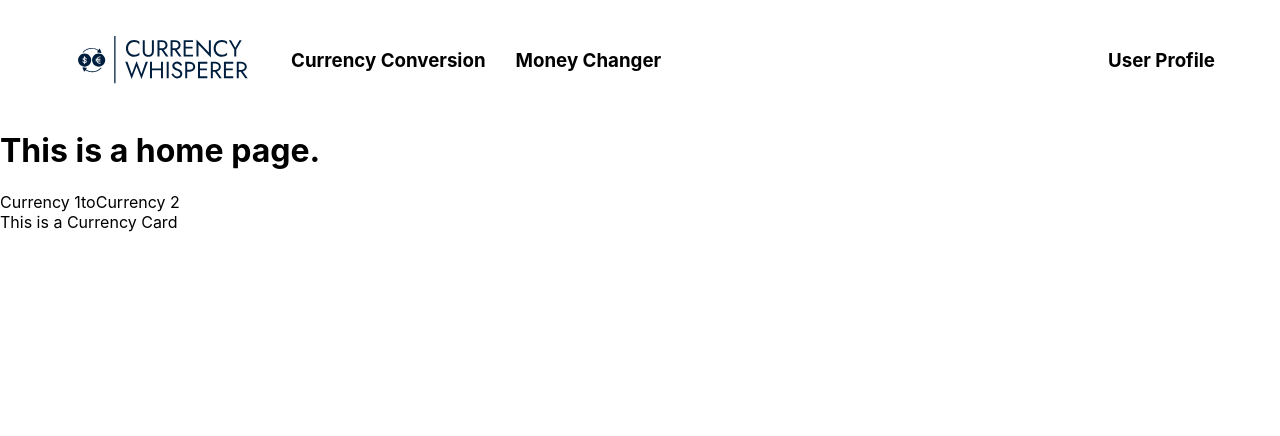
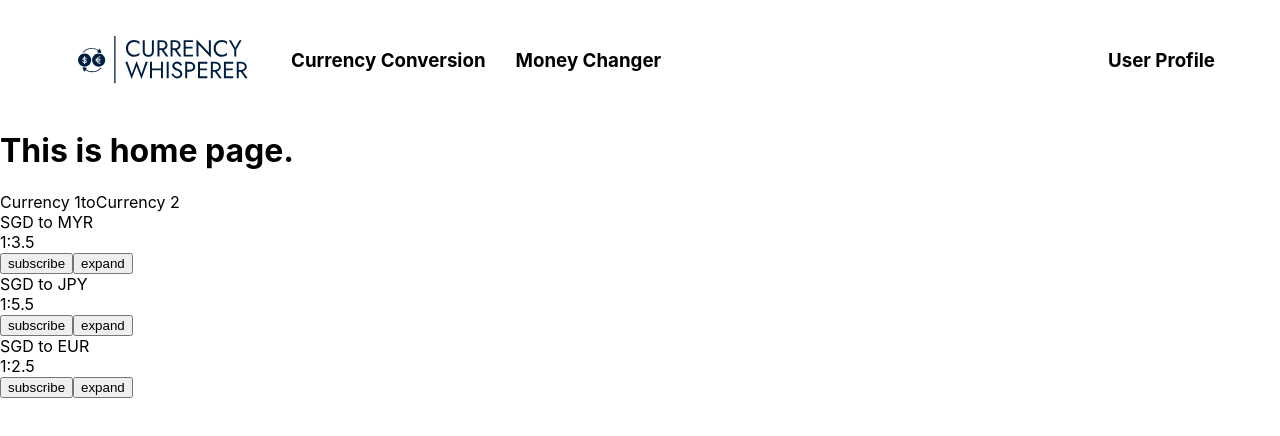
Before and after one commit to Joshualwh/currency_whisperer_frontend, a React (Create React App) app: page / in a window 1280 px wide. Shown: the top 436 px of the page. Built offline with nearby package versions, Linux system fonts and the light colour scheme.

Commit message:
Added currency card and context.

```diff
--- a/src/components/currency-card/currency-card.component.jsx
+++ b/src/components/currency-card/currency-card.component.jsx
@@ -1,8 +1,30 @@
+import "./currency-card.styles.scss";
 
-
-const CurrencyCard = () => {
+const CurrencyCard = ({currency}) => {
+  const { currency_1, currency_2, google } = currency;
   return (
-    <div>This is a Currency Card</div>
+    <div className="currency-card-container">
+      {/* This is a Currency Card text */}
+      <div className="currency-card-text">
+        {/* This is currency name from and to */}
+        <div className="currency">
+          <span>{currency_1}</span>
+          <span> to </span>
+          <span>{currency_2}</span>
+        </div>
+        {/* This is to show the conversion_rate in small cards */}
+        <div className="conversion-rate">
+          <span>{google.conversion_rate}</span>
+        </div>
+      </div>
+      {/* This is a Currency Card buttons */}
+      <div className="button">
+        {/* Subscribe button */}
+        <button className="subscribe">subscribe</button>
+        {/* expand to see more other conversion rates button */}
+        <button className="expand">expand</button>
+      </div>
+    </div>
   )
 }
 
--- a/src/contexts/currency.context.jsx
+++ b/src/contexts/currency.context.jsx
@@ -1,13 +1,13 @@
 import { createContext, useState } from "react";
 import CURRENCY from "../currency.json";
 
-export const CurrencyContext = createContext({
-  products: [],
+export const CurrenciesContext = createContext({
+  currencies: [],
 })
 
 export const CurrencyProvider = ({children}) => {
-  const [currency, setCurrency] = useState(CURRENCY);
-  const value = { currency };
+  const [currencies, setCurrencies] = useState(CURRENCY);
+  const value = { currencies };
 
-  return <CurrencyContext.Provider value={value}>{children}</CurrencyContext.Provider>
+  return <CurrenciesContext.Provider value={value}>{children}</CurrenciesContext.Provider>
 }
--- a/src/currency.json
+++ b/src/currency.json
@@ -3,6 +3,10 @@
     "id": 1,
     "currency_1": "SGD",
     "currency_2": "MYR",
+    "google": {
+      "conversion_rate": "1:3.5",
+      "transfer_fee": ""
+    },
     "wise": {
       "conversion_rate": "1:3.5",
       "transfer_fee": ""
@@ -20,6 +24,10 @@
     "id": 2,
     "currency_1": "SGD",
     "currency_2": "JPY",
+    "google": {
+      "conversion_rate": "1:5.5",
+      "transfer_fee": ""
+    },
     "wise": {
       "conversion_rate": "1:5.5",
       "transfer_fee": ""
@@ -37,6 +45,10 @@
     "id": 3,
     "currency_1": "SGD",
     "currency_2": "EUR",
+    "google": {
+      "conversion_rate": "1:2.5",
+      "transfer_fee": ""
+    },
     "wise": {
       "conversion_rate": "1:2.5",
       "transfer_fee": ""
--- a/src/routes/home/home.component.jsx
+++ b/src/routes/home/home.component.jsx
@@ -1,20 +1,25 @@
 import { useContext } from "react";
-import { CurrencyContext } from "../../contexts/currency.context";
+import { CurrenciesContext } from "../../contexts/currency.context";
 
 import CurrencyCard from "../../components/currency-card/currency-card.component";
 
 const Home = () => {
+  const { currencies }= useContext(CurrenciesContext)
   return (
     <div>
       {/* Create a filter function, left/to/right, 3 components */}
-      <h1>This is a home page.</h1>
+      <h1>This is home page.</h1>
       <div>
         <span>Currency 1</span>
         <span>to</span>
         <span>Currency 2</span>
       </div>
       {/* Create a card component, import the .json file */}
-      <CurrencyCard />
+      <div>
+        { currencies.map((currency) => (
+          <CurrencyCard key={currency.id} currency={currency}/>
+        ))}
+      </div>
     </div>
   )
 }
--- a/src/routes/navigation/navigation.component.jsx
+++ b/src/routes/navigation/navigation.component.jsx
@@ -7,14 +7,21 @@ import "./navigation.styles.scss";
 
 const Navigation = () => {
 
-  const [isDropdownVisible, setDropdownVisible] = useState(false);
+  const [currencyDropdownVisible, setCurrencyDropdownVisible] = useState(false);
+  const [profileDropdownVisible, setProfileDropdownVisible] = useState(false);
 
-  const handleMouseEnter = () => {
-    setDropdownVisible(true);
+  const handleCurrencyMouseEnter = () => {
+    setCurrencyDropdownVisible(true);
+  };
+  const handleCurrencyMouseLeave = () => {
+    setCurrencyDropdownVisible(false);
   };
 
-  const handleMouseLeave = () => {
-    setDropdownVisible(false);
+  const handleProfileMouseEnter = () => {
+    setProfileDropdownVisible(true);
+  };
+  const handleProfileMouseLeave = () => {
+    setProfileDropdownVisible(false);
   };
 
   return (
@@ -22,9 +29,9 @@ const Navigation = () => {
       <span className="nav-bar-container">
         <div className="nav-bar-left">
           <Link className="logo-container" to='/'><CWLogo className="logo"/></Link>
-          <div className="nav-component" onMouseEnter={handleMouseEnter} onMouseLeave={handleMouseLeave}>
+          <div className="nav-component" onMouseEnter={handleCurrencyMouseEnter} onMouseLeave={handleCurrencyMouseLeave}>
             <h3>Currency Conversion</h3>
-            {isDropdownVisible && (
+            {currencyDropdownVisible && (
               <div>
                 <ul>
                   <Link className="nav-component-link" to='/'><li>All</li></Link>
@@ -36,8 +43,16 @@ const Navigation = () => {
           <div className="nav-component"><h3>Money Changer</h3></div>
         </div>
         <div className="nav-bar-right">
-          <div className="nav-component">
-            <Link className="nav-component-link" to='/authentication'><h3>User Profile</h3></Link>
+          <div className="nav-component" onMouseEnter={handleProfileMouseEnter} onMouseLeave={handleProfileMouseLeave}>
+            <h3>User Profile</h3>
+            {profileDropdownVisible && (
+              <div>
+                <ul>
+                  <Link className="nav-component-link" to='/'><li>Settings</li></Link>
+                  <Link className="nav-component-link" to='/subscription'><li>Sign Out</li></Link>
+                </ul>
+              </div>
+            )}
           </div>
         </div>
       </span>
@@ -48,4 +63,8 @@ const Navigation = () => {
 
 export default Navigation;
 
+{/* <div className="nav-component">
+  <Link className="nav-component-link" to='/authentication'><h3>User Profile</h3></Link>
+</div> */}
+
 // https://medium.com/how-to-react/how-to-create-a-dropdown-menu-on-hover-in-react-js-without-any-package-b16b2f76db71÷
--- a/src/routes/navigation/navigation.styles.scss
+++ b/src/routes/navigation/navigation.styles.scss
@@ -62,11 +62,36 @@
 
     .nav-component {
       margin: 15px;
+      position: relative;
       cursor: pointer;
 
-      .nav-component-link {
-        text-decoration: none;
+      ul {
+        list-style: none;
+        padding: unset;
+        margin: unset;
+        position: absolute;
+        left: 0;
+        top: 100%;
+        width: 100%;
+
+        .nav-component-link {
+          text-decoration: none;
+        }
+      }
+
+      li {
+        padding: 15px;
+        transition: all linear 0.3s;
+        background-color: white;
         color: black;
+        font-weight: bold;
+      }
+
+      li:hover {
+        background: black;
+        color: white;
+        cursor: pointer;
+        font-weight: bold;
       }
     }
   }
```
Also changed, not shown: src/components/currency-card/currency-card.styles.scss (added), 1 other file (tests, documents, lock files or other folders).
